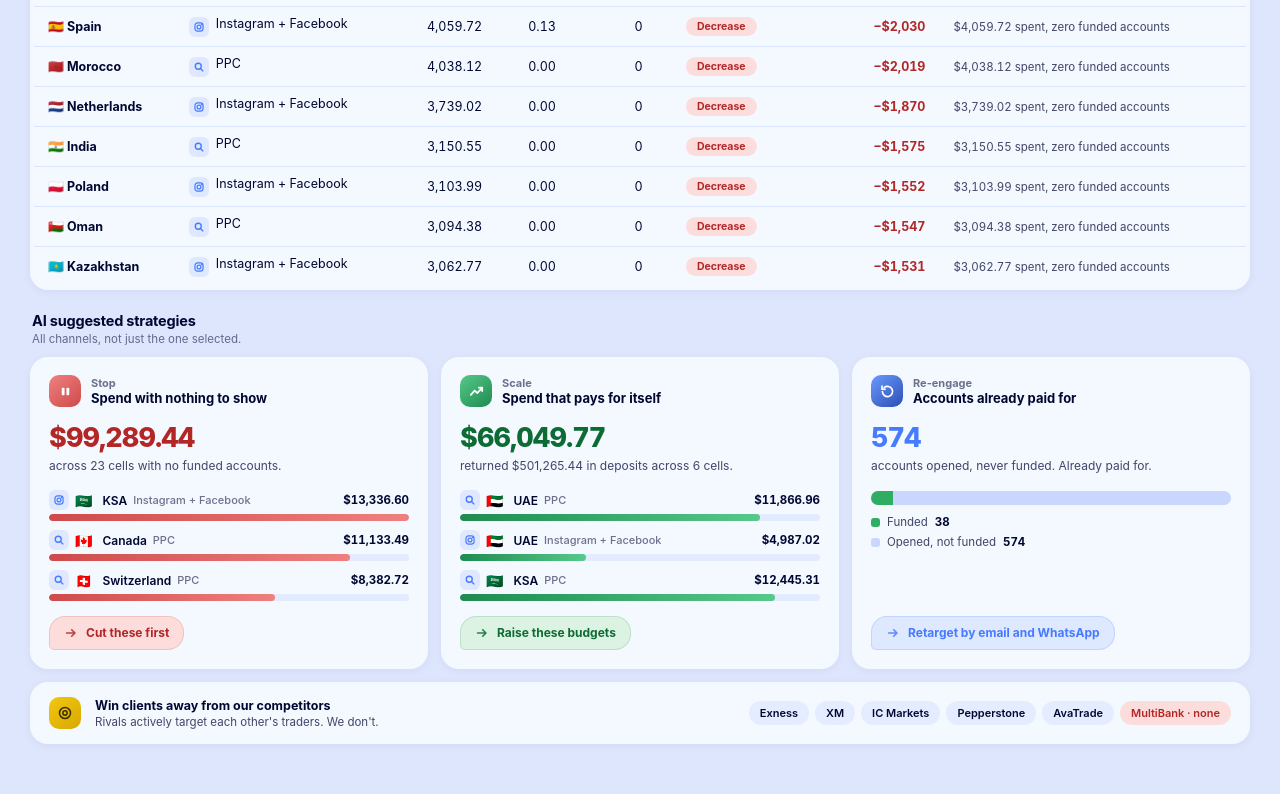
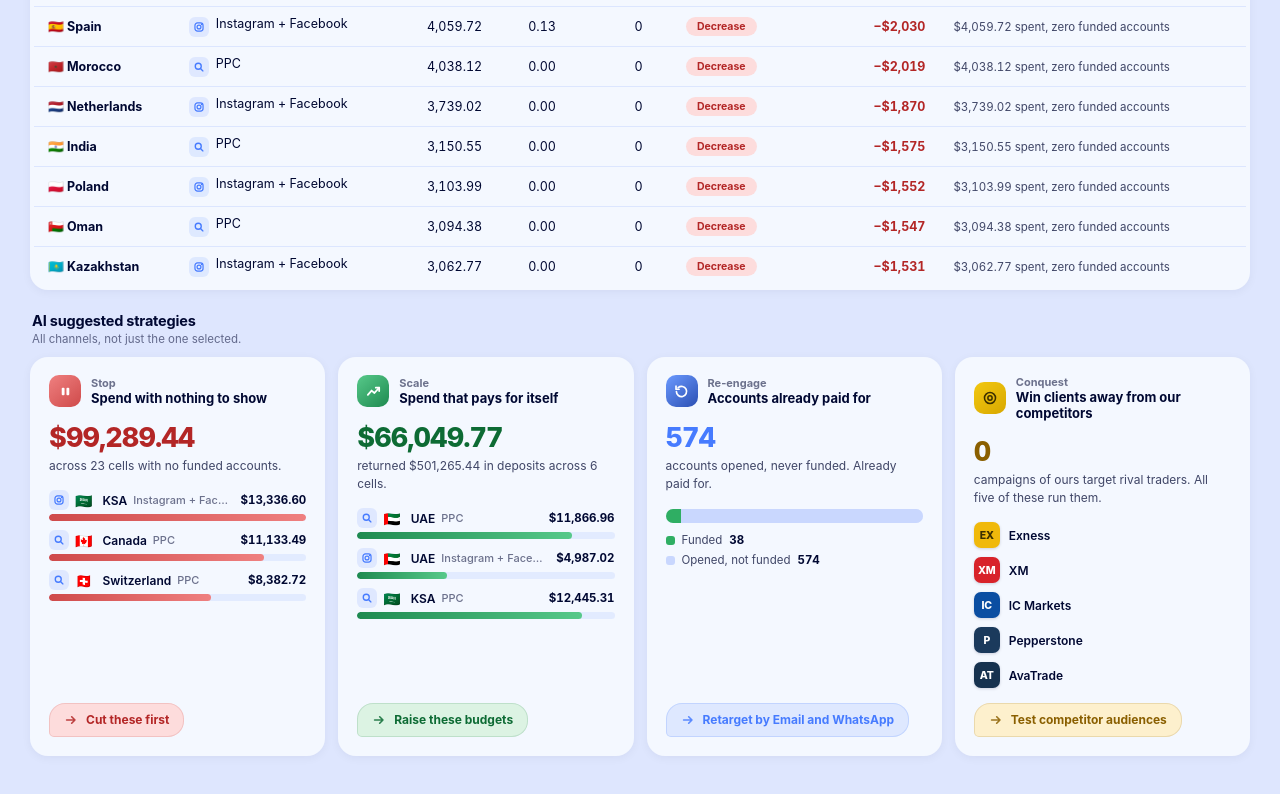
Before and after one commit to aishux/MB_Marketing_Dashboard2, a plain HTML site: page index.html in a window 1280 px wide. Shown: the part 2024-2818 px from the top of the page. Drawn offline with Linux system fonts and the light colour scheme.

Commit message:
Modify grid layout and update styles for elements

```diff
--- a/index.html
+++ b/index.html
@@ -168,17 +168,19 @@ details p { margin: 8px 0 0 14px; line-height: 1.65; }
 .chanico svg { display: block; }
 
 /* strategies */
-.strat { display: grid; grid-template-columns: repeat(3, minmax(0,1fr)); gap: 13px; align-items: stretch; }
+.strat { display: grid; grid-template-columns: repeat(4, minmax(0,1fr)); gap: 13px; align-items: stretch; }
 .play { padding: 18px 19px 19px; display: flex; flex-direction: column; }
 .playtop { display: flex; align-items: center; gap: 10px; }
 .badge { width: 32px; height: 32px; border-radius: 10px; display: grid; place-items: center; color: #fff; flex: 0 0 auto; }
 .badge.stop { background: linear-gradient(140deg, #ef8080, #cf4a4a); }
 .badge.grow { background: linear-gradient(140deg, #57c98a, #1e8a50); }
 .badge.back { background: linear-gradient(140deg, #6B9AFF, #2B4FB3); }
+.badge.conq { background: linear-gradient(140deg, #F2C811, #d8a800); color: #3B2F00; }
 .playtop h3 { font-size: 13px; font-weight: 700; }
 .playtop .verb { font-size: 11px; font-weight: 650; color: var(--ink40); }
 .headline { font-size: 27px; font-weight: 800; letter-spacing: -.9px; margin: 14px 0 3px; font-variant-numeric: tabular-nums; }
 .headline.stop { color: var(--bad-ink); } .headline.grow { color: var(--good-ink); } .headline.back { color: var(--blue); }
+.headline.conq { color: var(--warn-ink); }
 .subline { font-size: 12px; color: var(--ink60); line-height: 1.5; }
 .picks { margin-top: 15px; display: flex; flex-direction: column; gap: 9px; }
 .pick { display: grid; grid-template-columns: minmax(0,1fr) auto; gap: 4px 9px; align-items: center; }
@@ -203,13 +205,11 @@ details p { margin: 8px 0 0 14px; line-height: 1.65; }
 .bubble.stop { background: var(--bad-bg); color: var(--bad-ink); box-shadow: inset 0 0 0 1px rgba(179,38,38,.14); }
 .bubble.grow { background: var(--good-bg); color: var(--good-ink); box-shadow: inset 0 0 0 1px rgba(13,107,52,.14); }
 .bubble.back { background: rgba(70,123,255,.13); color: var(--blue); box-shadow: inset 0 0 0 1px rgba(70,123,255,.18); }
-.gapstrip { margin-top: 13px; padding: 15px 19px; display: flex; align-items: center; gap: 14px; flex-wrap: wrap; }
-.gapstrip .badge { background: linear-gradient(140deg, #F2C811, #d8a800); color: #3B2F00; }
-.gapstrip .txt b { display: block; font-size: 12.5px; font-weight: 700; }
-.gapstrip .txt span { display: block; font-size: 11.5px; color: var(--ink60); margin-top: 2px; }
-.rivals { display: flex; flex-wrap: wrap; gap: 6px; margin-left: auto; }
-.rivals span { background: rgba(70,123,255,.09); border-radius: 999px; padding: 5px 11px; font-size: 11px; font-weight: 600; }
-.rivals span.us { background: var(--bad-bg); color: var(--bad-ink); }
+.bubble.conq { background: var(--warn-bg); color: var(--warn-ink); box-shadow: inset 0 0 0 1px rgba(138,95,0,.16); }
+.rivals { margin-top: 15px; display: flex; flex-direction: column; gap: 9px; }
+.rival { display: flex; align-items: center; gap: 9px; font-size: 12px; font-weight: 600; }
+.rmark { width: 26px; height: 26px; border-radius: 7px; display: inline-grid; place-items: center; flex: 0 0 auto;
+  font-size: 10.5px; font-weight: 800; letter-spacing: -.2px; box-shadow: 0 1px 3px rgba(0,8,50,.16); }
 
 .err { background: var(--bad-bg); color: var(--bad-ink); padding: 12px 16px; border-radius: var(--r-md);
   margin-bottom: 14px; display: none; font-size: 12.5px; }
@@ -247,8 +247,6 @@ details p { margin: 8px 0 0 14px; line-height: 1.65; }
   .seg { flex: 1 1 0; justify-content: center; padding: 9px 6px; font-size: 11px; text-align: center; }
   .filters select { flex: 1 1 auto; padding: 9px 12px; }
   .fcount { margin-left: 0; width: 100%; }
-  .gapstrip { flex-direction: column; align-items: flex-start; gap: 11px; }
-  .rivals { margin-left: 0; }
   .headline { font-size: 24px; }
   details { max-width: none; }
 }
@@ -260,7 +258,6 @@ details p { margin: 8px 0 0 14px; line-height: 1.65; }
   .ring .mid b { font-size: 18px; }
   .fstage b { font-size: 16px; }
   .fstage.s4 { width: 74%; }
-  .rivals span { font-size: 10.5px; padding: 4px 9px; }
   .seg b { display: none; }
   .seg { font-size: 11.5px; }
 }
@@ -342,11 +339,6 @@ details p { margin: 8px 0 0 14px; line-height: 1.65; }
   <div class="sechead"><h2>AI suggested strategies</h2>
     <p class="subtle">All channels, not just the one selected.</p></div>
   <div class="strat" id="playbook"></div>
-  <div class="card gapstrip">
-    <div class="badge"><svg width="16" height="16" viewBox="0 0 18 18" fill="none" stroke="currentColor" stroke-width="1.7"><circle cx="9" cy="9" r="6.2"/><circle cx="9" cy="9" r="2.4"/></svg></div>
-    <div class="txt"><b>Win clients away from our competitors</b><span>Rivals actively target each other's traders. We don't.</span></div>
-    <div class="rivals" id="rivals"></div>
-  </div>
 </section>
 
 <script>
@@ -600,8 +592,17 @@ const STRAT_ICON = {
   stop: '<svg width="17" height="17" viewBox="0 0 18 18" fill="none" stroke="currentColor" stroke-width="1.9" stroke-linecap="round"><rect x="5" y="5" width="3" height="8" rx="1" fill="currentColor" stroke="none"/><rect x="10" y="5" width="3" height="8" rx="1" fill="currentColor" stroke="none"/></svg>',
   grow: '<svg width="17" height="17" viewBox="0 0 18 18" fill="none" stroke="currentColor" stroke-width="1.9" stroke-linecap="round" stroke-linejoin="round"><path d="M3 12.5 7 8l3 2.6L15 5"/><path d="M11.4 5H15v3.6"/></svg>',
   back: '<svg width="17" height="17" viewBox="0 0 18 18" fill="none" stroke="currentColor" stroke-width="1.8" stroke-linecap="round" stroke-linejoin="round"><path d="M3.6 9a5.4 5.4 0 1 0 1.9-4.1"/><path d="M3.2 3.4v3.2h3.2"/></svg>',
-  arrow: '<svg width="14" height="14" viewBox="0 0 16 16" fill="none" stroke="currentColor" stroke-width="1.9" stroke-linecap="round" stroke-linejoin="round"><path d="M3 8h9.5M8.8 4.3 12.5 8l-3.7 3.7"/></svg>'
+  arrow: '<svg width="14" height="14" viewBox="0 0 16 16" fill="none" stroke="currentColor" stroke-width="1.9" stroke-linecap="round" stroke-linejoin="round"><path d="M3 8h9.5M8.8 4.3 12.5 8l-3.7 3.7"/></svg>',
+  target: '<svg width="16" height="16" viewBox="0 0 18 18" fill="none" stroke="currentColor" stroke-width="1.7"><circle cx="9" cy="9" r="6.2"/><circle cx="9" cy="9" r="2.4"/></svg>'
 };
+// rival lettermarks: their own brand colour, drawn here rather than pulling in trademarked artwork
+const RIVALS = [
+  {n:"Exness",      m:"EX", c:"#F0B90B", t:"#3B2F00"},
+  {n:"XM",          m:"XM", c:"#D8232A", t:"#fff"},
+  {n:"IC Markets",  m:"IC", c:"#0B4EA2", t:"#fff"},
+  {n:"Pepperstone", m:"P",  c:"#1B3A5C", t:"#fff"},
+  {n:"AvaTrade",    m:"AT", c:"#16324F", t:"#fff"}
+];
 // ---- funnel, plan-against-actual bars and lead rings. Every figure comes from the same totals as the table.
 function renderVisuals(data, chan, showPlan, cols, tot, totD, totPD){
   const nf = n => Math.round(n).toLocaleString("en-US");
@@ -749,7 +750,13 @@ function renderRecs(agg, p){
       body: '<div class="split"><i class="f" style="width:'+fShare+'%"></i><i class="u" style="width:'+(100-fShare)+'%"></i></div>'
         + '<div class="keys"><div><span class="dot" style="background:#2fae63"></span>Funded <b>'+Math.round(funTot).toLocaleString("en-US")+'</b></div>'
         + '<div><span class="dot" style="background:#C9D7FE"></span>Opened, not funded <b>'+nonFunded.toLocaleString("en-US")+'</b></div></div>',
-      next:"Retarget by email and WhatsApp" }
+      next:"Retarget by Email and WhatsApp" },
+    { cls:"conq", verb:"Conquest", icon:STRAT_ICON.target, title:"Win clients away from our competitors",
+      big:"0",
+      sub:"campaigns of ours target rival traders. All five of these run them.",
+      body: '<div class="rivals">' + RIVALS.map(r =>
+        '<div class="rival"><span class="rmark" style="background:'+r.c+';color:'+r.t+'">'+r.m+'</span>'+r.n+'</div>').join("") + '</div>',
+      next:"Test competitor audiences" }
   ];
   document.getElementById("playbook").innerHTML = plays.map(pl =>
     '<div class="card play"><div class="playtop"><div class="badge '+pl.cls+'">'+pl.icon+'</div>'
@@ -758,9 +765,6 @@ function renderRecs(agg, p){
     + pl.body
     + '<div class="donext"><span class="bubble '+pl.cls+'">'+STRAT_ICON.arrow+pl.next+'</span></div></div>').join("");
 
-  document.getElementById("rivals").innerHTML =
-    ["Exness","XM","IC Markets","Pepperstone","AvaTrade"].map(n=>'<span>'+n+'</span>').join("")
-    + '<span class="us">MultiBank · none</span>';
 }
 
 function buildControls(){
```
